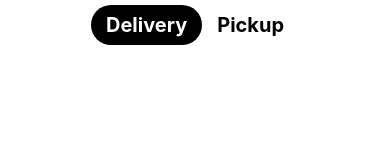
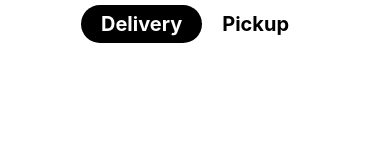
Before and after one commit to aionitel/uber-eats-clone, a React Native app: screen / in a window 390 px wide. Shown: the top 160 px of the page. Built offline with nearby package versions, Linux system fonts and the light colour scheme.

Commit message:
added license

```diff
--- a/src/components/HeaderTabs.tsx
+++ b/src/components/HeaderTabs.tsx
@@ -39,8 +39,8 @@ const HeaderTab: React.FC<HeaderTabProps> = ({ text, activeTab, setActiveTab })
         fontWeight: 'bold',
         fontSize: 20,
         color: activeTab === text ? 'white' : 'black',
-        paddingHorizontal: 15,
-        paddingVertical: 8
+        paddingHorizontal: 20,
+        paddingVertical: 7
         }}
         >
         {text}</Text>
```
Also changed, not shown: 1 other file (tests, documents, lock files or other folders).
